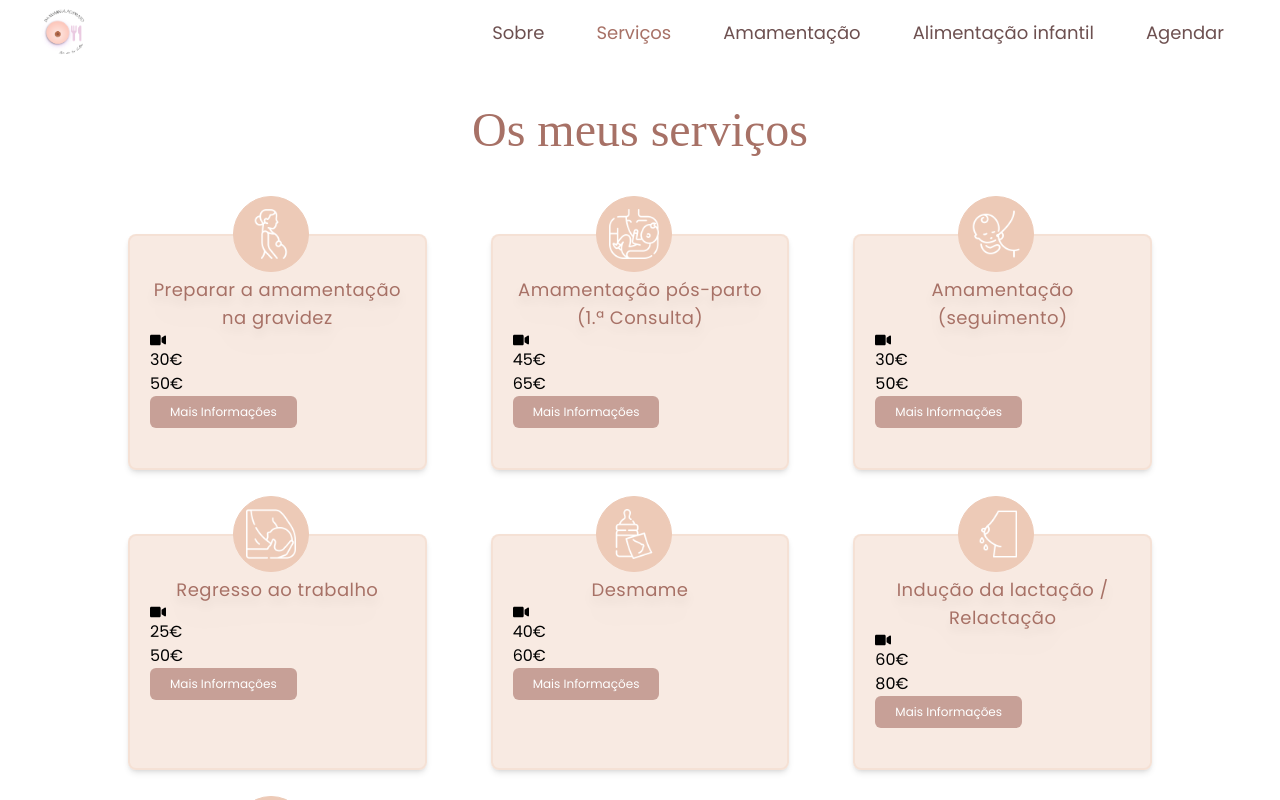
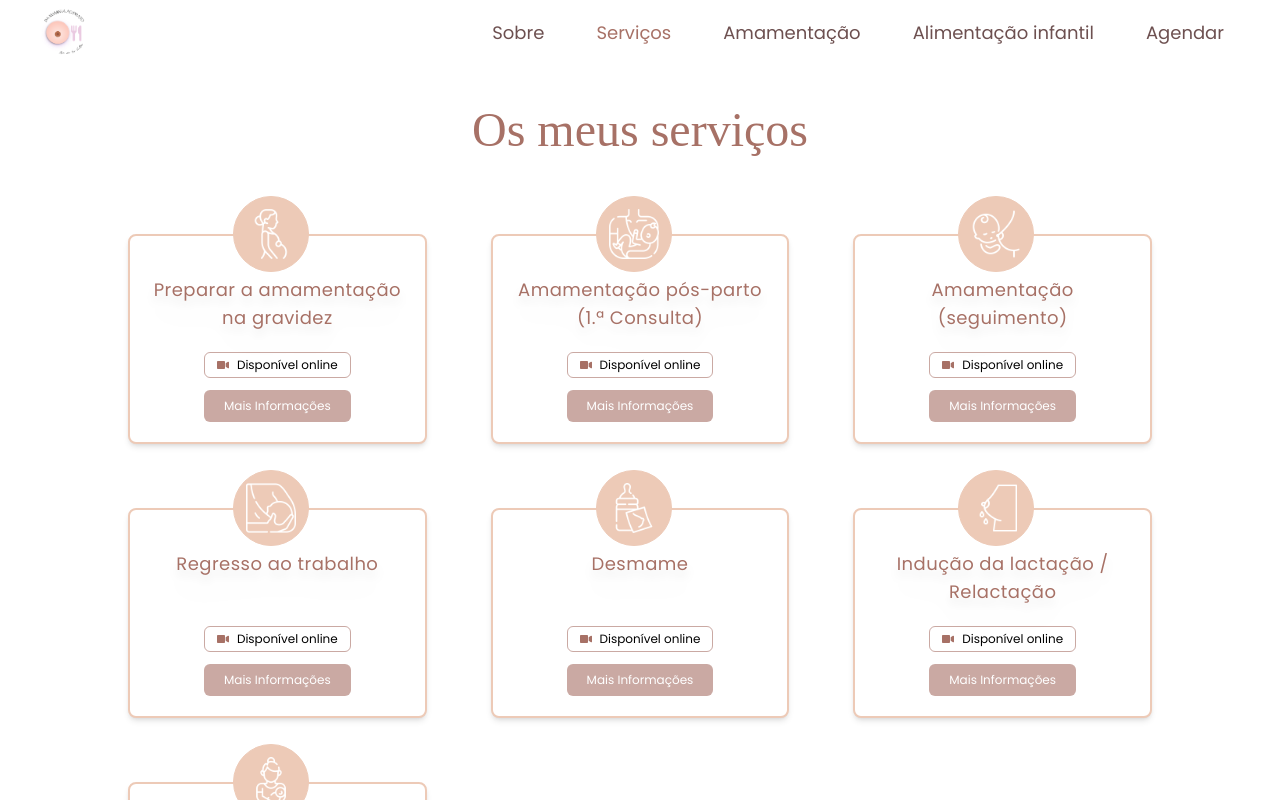
Before and after one commit to flyingkitties/da-maminha-ao-prato-app, a Next.js app: page /servicos in a window 1280 px wide. Shown: the top 800 px of the page. Built offline with nearby package versions, Linux system fonts and the light colour scheme; a web font is replaced by a local one.

Commit message:
f/ tiles design finished

```diff
--- a/src/app/servicos/components/services.Tile.tsx
+++ b/src/app/servicos/components/services.Tile.tsx
@@ -7,7 +7,8 @@ import Link from 'next/link';
 
 function Tile({ id, image, title, priceOnline, priceHome }: Services) {
   return (
-    <div className="relative shadow-md rounded-lg min-w-72 border-2 border-secondary/30 bg-secondary/40">
+    <div className="relative shadow-md rounded-lg min-w-72 border-2 border-secondary bg-white ">
+      {/* Icon */}
       <div className="absolute -top-[40px] left-[35%] border border-secondary rounded-full p-3 bg-secondary">
         <Image
           src={image}
@@ -16,18 +17,30 @@ function Tile({ id, image, title, priceOnline, priceHome }: Services) {
           width={50}
         />
       </div>
-      <div className="py-10 px-5">
-        <div className="text-center text-lg tracking-wide text-terciary ">
+      {/* Content */}
+      <div className="pt-10 pb-5 px-5 grid grid-cols-1 space-y-5 h-full">
+        {/* Title */}
+        <div className="text-center text-lg tracking-wide text-terciary">
           <h3 className="drop-shadow-xl">{title}</h3>
         </div>
-        <FaVideo />
-        <p>{priceOnline}</p>
-        <p>{priceHome}</p>
-        <Link href={`/services/${id}`}>
-          <button className="bg-terciary/60 py-2 px-5 rounded-md text-white text-xs">
-            Mais Informações
-          </button>
-        </Link>
+        <div className="space-y-3 flex flex-col justify-end items-center">
+          {/* online */}
+          <div className="flexCenter">
+            <div className="flexCenter space-x-2 text-xs border border-terciary/60 p-1 px-3 rounded-md ">
+              <FaVideo className="text-terciary" />
+              <p>Disponível online</p>
+            </div>
+          </div>
+          {/* Button */}
+          <Link
+            className="flex items-end justify-center"
+            href={`/services/${id}`}
+          >
+            <button className="bg-terciary/60 py-2 px-5 rounded-md text-white text-xs">
+              Mais Informações
+            </button>
+          </Link>
+        </div>
       </div>
     </div>
   );
```
